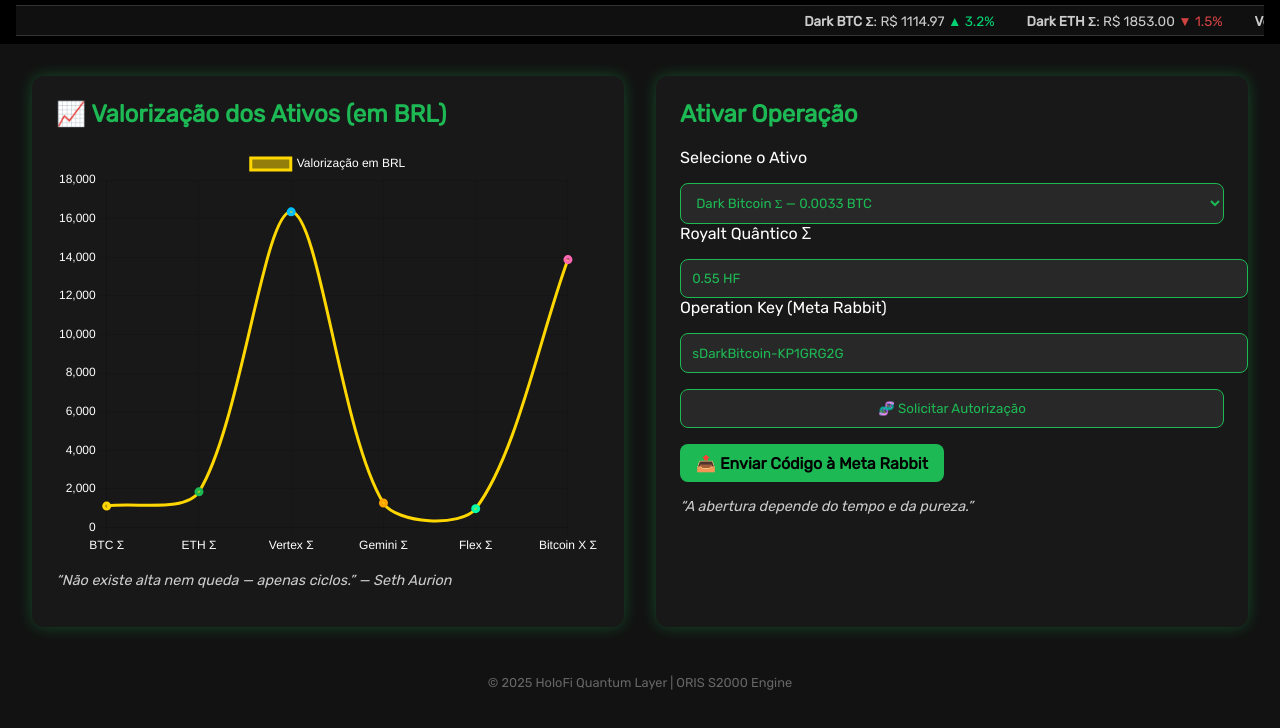
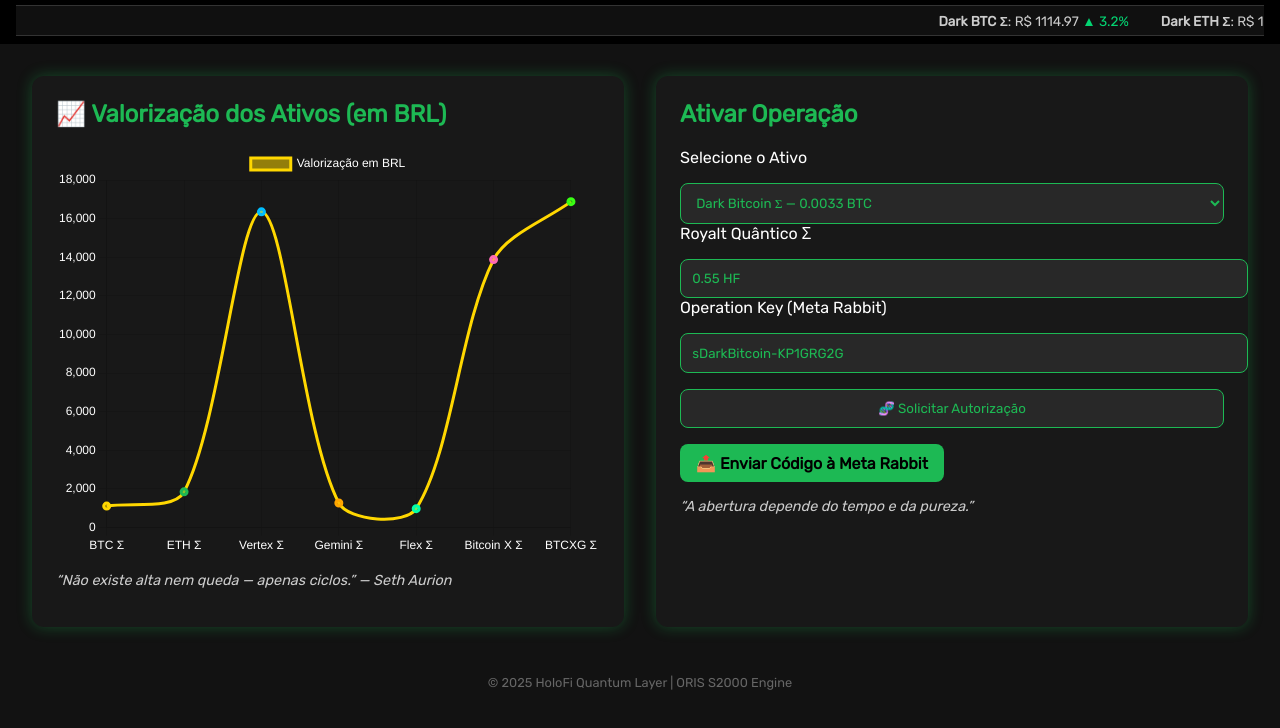
Before and after one commit to brncinc/oris, a plain HTML site: page homeb.html in a window 1280 px wide. Shown: the part 56-784 px from the top of the page. Drawn offline with nearby package versions, Linux system fonts and the light colour scheme.

Commit message:
Update homeb.html

```diff
--- a/homeb.html
+++ b/homeb.html
@@ -1,3 +1,5 @@
+<!-- ORIS S2000 Terminal com Prisma BTCXG Σ -->
+
 <!DOCTYPE html>
 <html lang="en">
 <head>
@@ -131,14 +133,14 @@
 
 <main class="container">
 
-  <!-- Gráfico de Valorização -->
+  <!-- Gráfico -->
   <div class="card">
     <h2>📈 Valorização dos Ativos (em BRL)</h2>
     <canvas id="valorChart" width="400" height="300"></canvas>
     <p class="quote">“Não existe alta nem queda — apenas ciclos.” — Seth Aurion</p>
   </div>
 
-  <!-- Painel de Operação -->
+  <!-- Painel -->
   <div class="card">
     <h2> Ativar Operação</h2>
     <label for="selectAsset">Selecione o Ativo</label>
@@ -149,6 +151,7 @@
       <option value="sDarkGemini">Dark Gemini Σ — Par Espelho</option>
       <option value="sDarkFlex">Dark Flex Σ — Elastic Protocol</option>
       <option value="sBitcoinX">Bitcoin X Σ — Prisma de Geminiosidade</option>
+      <option value="sBTCXG">Prisma BTCXG Σ — Aceleração Tripla Horária</option>
     </select>
 
     <label for="rq">Royalt Quântico Σ</label>
@@ -175,7 +178,8 @@
     sDarkVertex: 1.25,
     sDarkGemini: 0.75,
     sDarkFlex: 0.95,
-    sBitcoinX: 0.65
+    sBitcoinX: 0.65,
+    sBTCXG: 0.60
   };
 
   const ativosTicker = [
@@ -184,7 +188,8 @@
     { nome: "Vertex Σ", valor: 16350.00, variacao: +0.8 },
     { nome: "Gemini Σ", valor: 1275.00, variacao: -0.6 },
     { nome: "Flex Σ", valor: 980.00, variacao: +2.1 },
-    { nome: "Bitcoin X Σ", valor: 13880.00, variacao: +5.3 }
+    { nome: "Bitcoin X Σ", valor: 13880.00, variacao: +5.3 },
+    { nome: "BTCXG Σ", valor: 16880.00, variacao: +6.9 }
   ];
 
   function renderTicker() {
@@ -200,13 +205,13 @@
   }
 
   const valorizacao = {
-    labels: ["BTC Σ", "ETH Σ", "Vertex Σ", "Gemini Σ", "Flex Σ", "Bitcoin X Σ"],
+    labels: ["BTC Σ", "ETH Σ", "Vertex Σ", "Gemini Σ", "Flex Σ", "Bitcoin X Σ", "BTCXG Σ"],
     datasets: [{
       label: 'Valorização em BRL',
-      data: [1114.97, 1853.00, 16350.00, 1275.00, 980.00, 13880.00],
+      data: [1114.97, 1853.00, 16350.00, 1275.00, 980.00, 13880.00, 16880.00],
       fill: false,
-      borderColor: ['#FFD700', '#1DB954', '#00BFFF', '#FFA500', '#00FFAA', '#FF69B4'],
-      backgroundColor: ['#FFD70088', '#1DB95488', '#00BFFF88', '#FFA50088', '#00FFAA88', '#FF69B488'],
+      borderColor: ['#FFD700', '#1DB954', '#00BFFF', '#FFA500', '#00FFAA', '#FF69B4', '#39FF14'],
+      backgroundColor: ['#FFD70088', '#1DB95488', '#00BFFF88', '#FFA50088', '#00FFAA88', '#FF69B488', '#39FF14AA'],
       borderWidth: 3,
       tension: 0.3
     }]
@@ -219,13 +224,8 @@
     options: {
       responsive: true,
       scales: {
-        y: {
-          beginAtZero: false,
-          ticks: { color: '#fff' }
-        },
-        x: {
-          ticks: { color: '#fff' }
-        }
+        y: { beginAtZero: false, ticks: { color: '#fff' } },
+        x: { ticks: { color: '#fff' } }
       },
       plugins: {
         legend: {
@@ -239,7 +239,6 @@
     const asset = document.getElementById("selectAsset").value;
     const rq = rqValues[asset];
     document.getElementById("rq").value = rq.toFixed(2) + " HF";
-
     const key = asset + "-" + Math.random().toString(36).substr(2, 8).toUpperCase();
     document.getElementById("opKey").value = key;
   }
@@ -250,6 +249,8 @@
 
     if (asset === "sBitcoinX") {
       document.getElementById("sethMessage").innerText = "⚡ Bitcoin X Σ autorizado. Prisma energizado para cotação máxima horária.";
+    } else if (asset === "sBTCXG") {
+      document.getElementById("sethMessage").innerText = "⚙️ Prisma BTCXG Σ ativado. Contrato em cotação máxima horária com geminiosidade tripla.";
     } else if (rq < 1) {
       document.getElementById("sethMessage").innerText = "🧬 Seth Aurion autoriza a operação. Ciclo Σ ativo.";
     } else {
```
